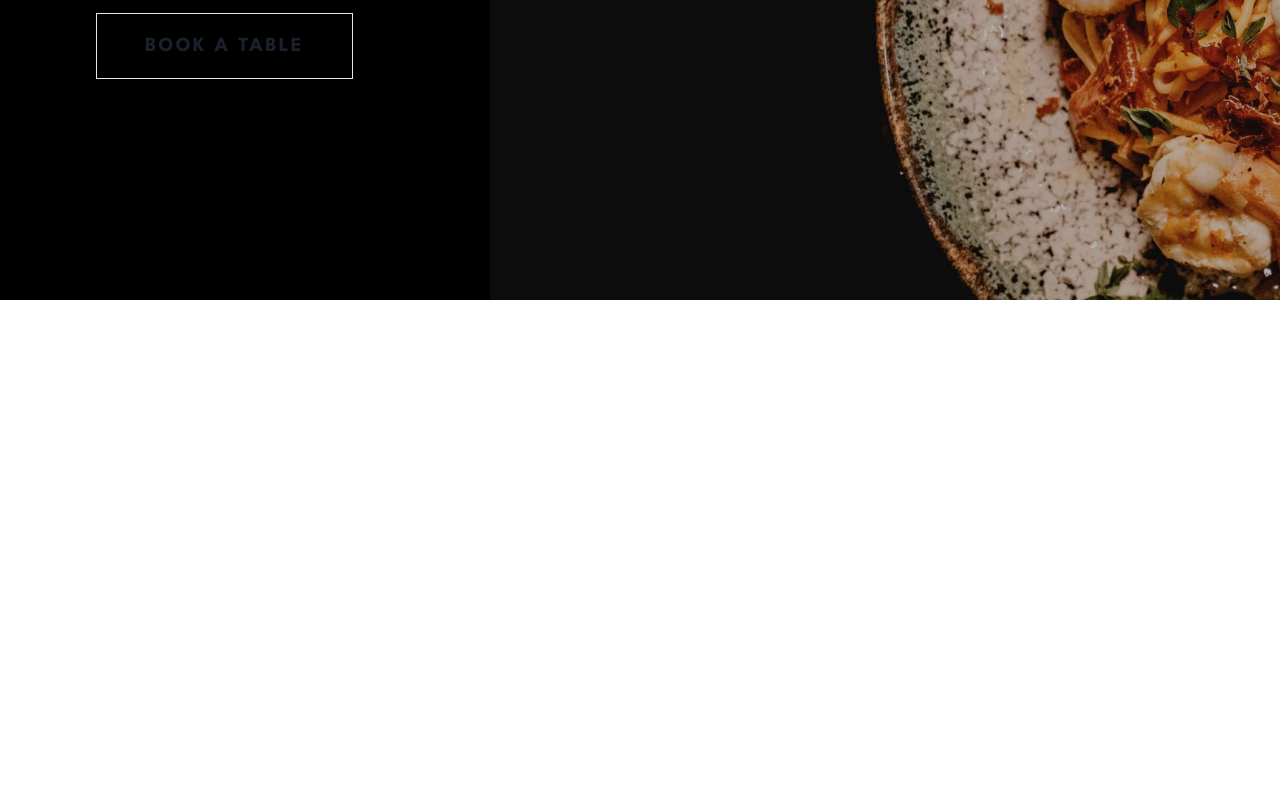
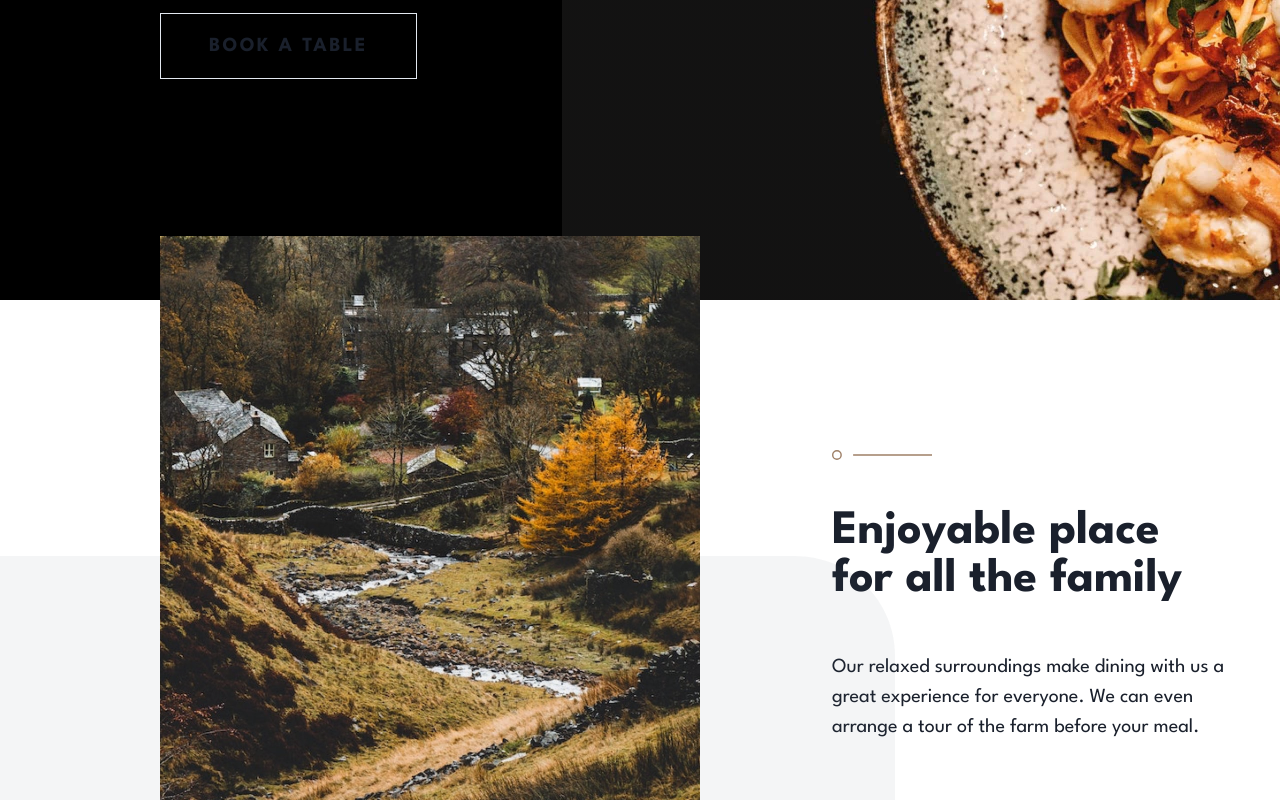
Before and after one commit to JesusKreist/dine-website, a Next.js app: page / in a window 1280 px wide. Shown: the part 520-1320 px from the top of the page. Before the commit the page ends 820 px from the top, so only its background shows below. Built offline with nearby package versions, Linux system fonts and the light colour scheme.

Commit message:
Extract RestaurantShowcase to self component

```diff
--- a/src/components/HomePage/Homepage.tsx
+++ b/src/components/HomePage/Homepage.tsx
@@ -1,51 +1,16 @@
 import { Box, Button, Heading, Text, VStack, HStack } from "@chakra-ui/react";
 import { url } from "inspector";
+import { Fragment } from "react";
 import Logo from "../logo/Logo";
+import IntroSection from "./IntroSection";
+import RestaurantShowcase from "./RestaurantShowcase/RestaurantShowcase";
 
 const HomePage = () => {
   return (
-    <Box
-      //   bgImage={`linear-gradient(90deg, black, rgba(0, 0, 0, 0.3)), url(/homepage/hero-bg-desktop@2x.jpg)`}
-      bgImage={`linear-gradient(to right, black, black 34%, rgba(0, 0, 0, 0.3) 34%), url(/homepage/hero-bg-desktop@2x.jpg)`}
-      bgRepeat="no-repeat"
-      paddingBottom="6rem"
-      bgSize="contain"
-      height="820px"
-    >
-      <Box
-        paddingTop="4rem"
-        paddingLeft="6rem"
-        paddingBottom="6rem"
-        width="50%"
-        color="white"
-      >
-        <Logo />
-        <Heading
-          as="h2"
-          fontSize={"80px"}
-          fontWeight="light"
-          lineHeight={"80px"}
-          marginTop="9rem"
-          paddingBottom="0.5rem"
-        >
-          Exquisite dining since 1989
-        </Heading>
-        <Text fontSize="xl" width="70%" paddingBottom="2rem">
-          Experience our seasonal menu in beautiful country surroundings. Eat
-          the freshest produce from the comfort of our farmhouse.
-        </Text>
-        <Button
-          borderRadius="none"
-          variant="outline"
-          padding="2rem 3rem"
-          fontSize="xl"
-          fontWeight="bold"
-          letterSpacing="0.2ch"
-        >
-          BOOK A TABLE
-        </Button>
-      </Box>
-    </Box>
+    <Fragment>
+      <IntroSection />
+      <RestaurantShowcase />
+    </Fragment>
   );
 };
 
--- /dev/null
+++ b/src/components/HomePage/RestaurantShowcase/EnjoyablePlace.tsx
@@ -0,0 +1,36 @@
+import { Box, Image } from "@chakra-ui/react";
+import React, { Fragment } from "react";
+import RestaurantShowcaseText from "./RestaurantShowcaseText";
+
+const EnjoyablePlace = () => {
+  return (
+    <Fragment>
+      <Box height="720px">
+        <Image
+          src="/homepage/enjoyable-place-desktop@2x.jpg"
+          alt="image describing the location for the family"
+          objectFit="cover"
+          height="100%"
+        />
+        <Box width="895px" marginLeft="-10rem" zIndex="-1" opacity="0.8">
+          <Image
+            src="patterns/pattern-curve-top-right.svg"
+            alt="curve pattern"
+            objectFit="contain"
+            position="relative"
+            bottom="400px"
+          />
+        </Box>
+      </Box>
+
+      <RestaurantShowcaseText
+        heading="Enjoyable place for all the family"
+        text="Our relaxed surroundings make dining with us a great experience for
+        everyone. We can even arrange a tour of the farm before your meal."
+        withLeftPadding
+      />
+    </Fragment>
+  );
+};
+
+export default EnjoyablePlace;
--- /dev/null
+++ b/src/components/HomePage/RestaurantShowcase/LocalFood.tsx
@@ -0,0 +1,47 @@
+import { Box, Image } from "@chakra-ui/react";
+import React, { Fragment } from "react";
+import RestaurantShowcaseText from "./RestaurantShowcaseText";
+
+const LocalFood = () => {
+  return (
+    <Fragment>
+      <RestaurantShowcaseText
+        heading="The most locally sourced food"
+        text="All our ingredients come directly from our farm or local fishery. So you can be sure that you're eating the freshest, most sustainable food."
+      />
+
+      <Box height="720px">
+        <Image
+          src="/homepage/locally-sourced-desktop@2x.jpg"
+          alt="image showing locally sourced food"
+          objectFit="contain"
+          height="100%"
+          marginLeft="-4rem"
+        />
+        <Box
+          width="895px"
+          marginLeft="-16rem"
+          position="relative"
+          bottom="400px"
+          zIndex="-1"
+        >
+          <Image
+            src="patterns/pattern-curve-top-left.svg"
+            alt="curve pattern"
+            objectFit="contain"
+          />
+        </Box>
+        <Box
+          width="160px"
+          position="absolute"
+          bottom="780px"
+          marginLeft="27rem"
+        >
+          <Image src="patterns/pattern-lines.svg" alt="lines pattern" />
+        </Box>
+      </Box>
+    </Fragment>
+  );
+};
+
+export default LocalFood;
--- /dev/null
+++ b/src/components/HomePage/RestaurantShowcase/MenuHighlights.tsx
@@ -0,0 +1,17 @@
+import { Box, Image } from "@chakra-ui/react";
+import React, { Fragment } from "react";
+import RestaurantShowcaseText from "./RestaurantShowcaseText";
+
+const MenuHighlights = () => {
+  return (
+    <Box bgColor="black" color="white">
+      <RestaurantShowcaseText
+        heading="Enjoyable place for all the family"
+        text="Our relaxed surroundings make dining with us a great experience for
+        everyone. We can even arrange a tour of the farm before your meal."
+      />
+    </Box>
+  );
+};
+
+export default MenuHighlights;
--- /dev/null
+++ b/src/components/HomePage/RestaurantShowcase/RestaurantShowcase.tsx
@@ -0,0 +1,19 @@
+import { Box, Grid, Image, Heading, Text } from "@chakra-ui/react";
+import React, { Fragment } from "react";
+import EnjoyablePlace from "./EnjoyablePlace";
+import LocalFood from "./LocalFood";
+import MenuHighlights from "./MenuHighlights";
+
+const RestaurantShowcase = () => {
+  return (
+    <Box paddingLeft="10rem">
+      <Grid templateColumns="50% 50%" marginTop="-4rem" rowGap="8rem">
+        <EnjoyablePlace />
+        <LocalFood />
+      </Grid>
+      <MenuHighlights />
+    </Box>
+  );
+};
+
+export default RestaurantShowcase;
--- /dev/null
+++ b/src/components/HomePage/RestaurantShowcase/RestaurantShowcaseText.tsx
@@ -0,0 +1,45 @@
+import { Box, Heading, Text, Image, HStack } from "@chakra-ui/react";
+
+interface RestaurantShowcaseTextProps {
+  heading: string;
+  text: string;
+  withLeftPadding?: boolean;
+}
+
+const RestaurantShowcaseText: React.FC<RestaurantShowcaseTextProps> = ({
+  heading,
+  text,
+  withLeftPadding = false,
+}) => {
+  return (
+    <Box
+      display="flex"
+      placeContent="center"
+      flexDirection="column"
+      maxWidth="445px"
+      rowGap="3rem"
+      paddingLeft={withLeftPadding ? "2rem" : "0"}
+    >
+      <Box maxWidth="100px">
+        <Image
+          src="patterns/pattern-divide.svg"
+          alt="divider image"
+          width="100%"
+        />
+      </Box>
+      <Heading
+        fontWeight="bold"
+        fontSize="48px"
+        lineHeight="48px"
+        maxWidth="400px"
+      >
+        {heading}
+      </Heading>
+      <Text fontWeight="normal" fontSize="20px" lineHeight="30px">
+        {text}
+      </Text>
+    </Box>
+  );
+};
+
+export default RestaurantShowcaseText;
```
